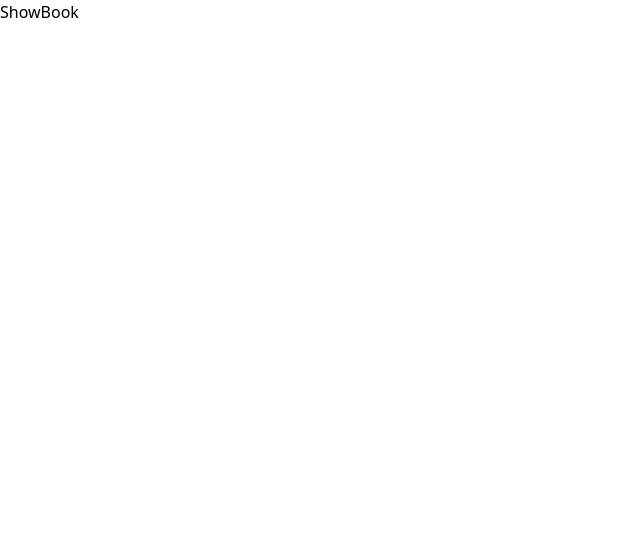
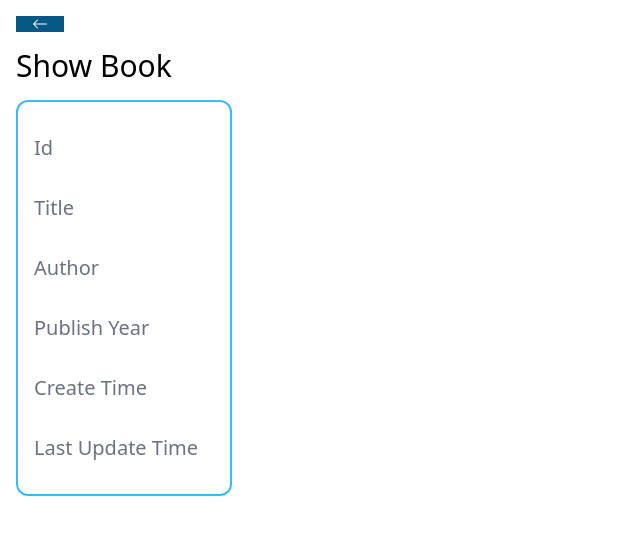
Before and after one commit to Quillzyy/bookstore, a React (Vite) app in the folder frontend/: page /books/details/1 in a window 1280 px wide. Shown: the top 534 px of the page, without its empty margins (0-640 px from the left). Built offline with nearby package versions, Linux system fonts and the light colour scheme; no server answers.

Commit message:
Add book details page!

```diff
--- a/frontend/package.json
+++ b/frontend/package.json
@@ -4,7 +4,7 @@
     "version": "0.0.0",
     "type": "module",
     "scripts": {
-        "dev": "vite",
+        "dev": "vite -l info",
         "build": "vite build",
         "lint": "eslint .",
         "preview": "vite preview"
--- /dev/null
+++ b/frontend/src/components/BackButton.jsx
@@ -0,0 +1,14 @@
+import { Link } from "react-router-dom";
+import { BsArrowLeft } from "react-icons/bs";
+
+const BackButton = ({ destination = "/" }) => {
+    return (
+        <div className="flex">
+            <Link to={destination} className="bg-sky-800 text-white px-4">
+                <BsArrowLeft className="text-2x1" />
+            </Link>
+        </div>
+    );
+};
+
+export default BackButton;
--- a/frontend/src/pages/Home.jsx
+++ b/frontend/src/pages/Home.jsx
@@ -72,13 +72,13 @@ const Home = () => {
                                 </td>
                                 <td className="border border-slate-700 rounded-md text-center">
                                     <div className="flex justify-center gap-x-4">
-                                        <Link to={`/books/details/${book.id}`}>
+                                        <Link to={`/books/details/${book._id}`}>
                                             <BsInfoCircle className="text-2xl text-green-800" />
                                         </Link>
-                                        <Link to={`/books/edit/${book.id}`}>
+                                        <Link to={`/books/edit/${book._id}`}>
                                             <AiOutlineEdit className="text-2xl text-yellow-600" />
                                         </Link>
-                                        <Link to={`/books/delete/${book.id}`}>
+                                        <Link to={`/books/delete/${book._id}`}>
                                             <AiOutlineEdit className="text-2xl text-red-600" />
                                         </Link>
                                     </div>
--- a/frontend/src/pages/ShowBook.jsx
+++ b/frontend/src/pages/ShowBook.jsx
@@ -1,7 +1,76 @@
 import React from "react";
+import { useState, useEffect } from "react";
+import axios from "axios";
+import { useParams } from "react-router-dom";
+import BackButton from "../components/BackButton";
+import Spinner from "../components/Spinner";
 
 const ShowBook = () => {
-    return <div>ShowBook</div>;
+    const [book, setBook] = useState({});
+    const [loading, setLoading] = useState(false);
+    const { id } = useParams();
+
+    useEffect(() => {
+        setLoading(true);
+        axios
+            .get(`http://localhost:5555/books/${id}`)
+            .then((response) => {
+                setBook(response.data.data[0]);
+                setLoading(false);
+                console.log(response.data.data[0]);
+            })
+            .catch((error) => {
+                console.log(error);
+                setLoading(false);
+            });
+    }, [id]);
+
+    return (
+        <div className="p-4">
+            <BackButton />
+            <h1 className="text-3xl my-4">Show Book</h1>
+            {loading ? (
+                <Spinner />
+            ) : (
+                <div className="flex flex-col border-2 border-sky-400 rounded-xl w-fit p-4">
+                    <div className="my-4">
+                        <span className="text-xl mr-4 text-gray-500">Id</span>
+                        <span>{book._id}</span>
+                    </div>
+                    <div className="my-4">
+                        <span className="text-xl mr-4 text-gray-500">
+                            Title
+                        </span>
+                        <span>{book.title}</span>
+                    </div>{" "}
+                    <div className="my-4">
+                        <span className="text-xl mr-4 text-gray-500">
+                            Author
+                        </span>
+                        <span>{book.author}</span>
+                    </div>
+                    <div className="my-4">
+                        <span className="text-xl mr-4 text-gray-500">
+                            Publish Year
+                        </span>
+                        <span>{book.publishYear}</span>
+                    </div>
+                    <div className="my-4">
+                        <span className="text-xl mr-4 text-gray-500">
+                            Create Time
+                        </span>
+                        <span>{book.createdAt}</span>
+                    </div>
+                    <div className="my-4">
+                        <span className="text-xl mr-4 text-gray-500">
+                            Last Update Time
+                        </span>
+                        <span>{book.updatedAt}</span>
+                    </div>
+                </div>
+            )}
+        </div>
+    );
 };
 
 export default ShowBook;
```
